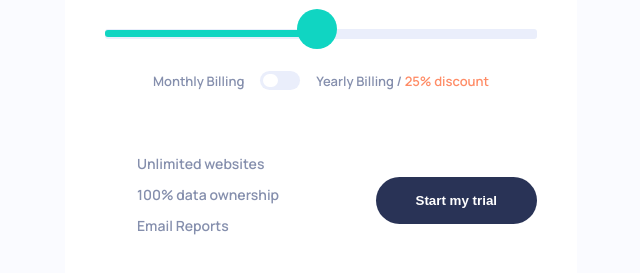
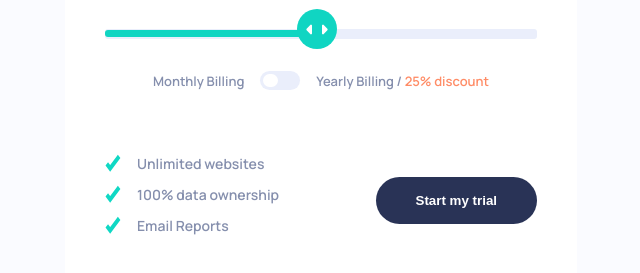
Before and after one commit to Fringedd/slider-component, a plain HTML site: page index.html in a window 1280 px wide. Shown: the part 383-656 px from the top of the page, without its empty margins (319-959 px from the left). Drawn offline with Linux system fonts and the light colour scheme; files whose address does not match are found by name.

Commit message:
Update index.html

```diff
--- a/index.html
+++ b/index.html
@@ -56,7 +56,7 @@
             />
             <div class="select" id="selector">
               <div class="SelectBtn">
-                <img src="./images/icon-slider.svg" alt="" />
+                <img src="icon-slider.svg" alt="" />
               </div>
             </div>
             <div class="progress" id="progressBar"></div>
@@ -72,15 +72,15 @@
             <div class="left2">
               <ul>
                 <li>
-                  <img src="./images/icon-check.svg" alt="" />
+                  <img src="icon-check.svg" alt="" />
                   <p>Unlimited websites</p>
                 </li>
                 <li>
-                  <img src="./images/icon-check.svg" alt="" />
+                  <img src="icon-check.svg" alt="" />
                   <p>100% data ownership</p>
                 </li>
                 <li>
-                  <img src="./images/icon-check.svg" alt="" />
+                  <img src="icon-check.svg" alt="" />
                   <p>Email Reports</p>
                 </li>
               </ul>
```
